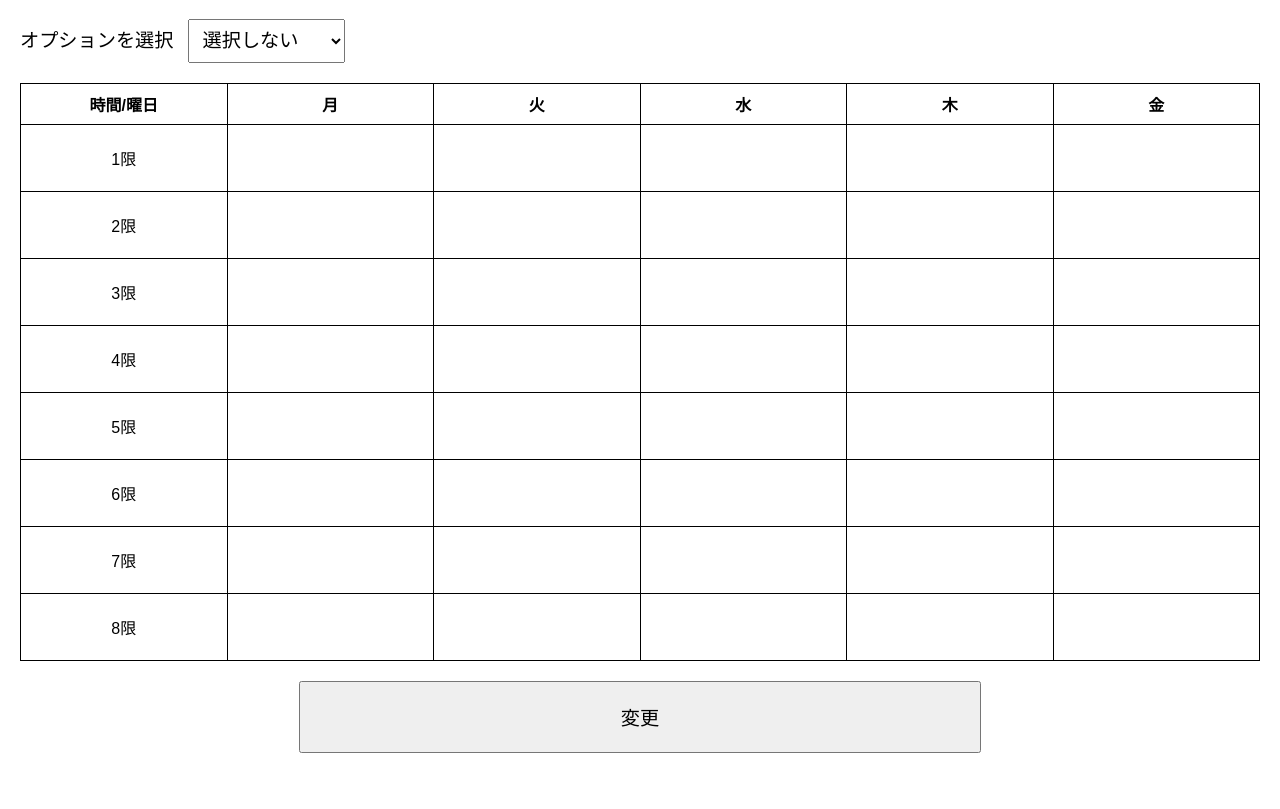
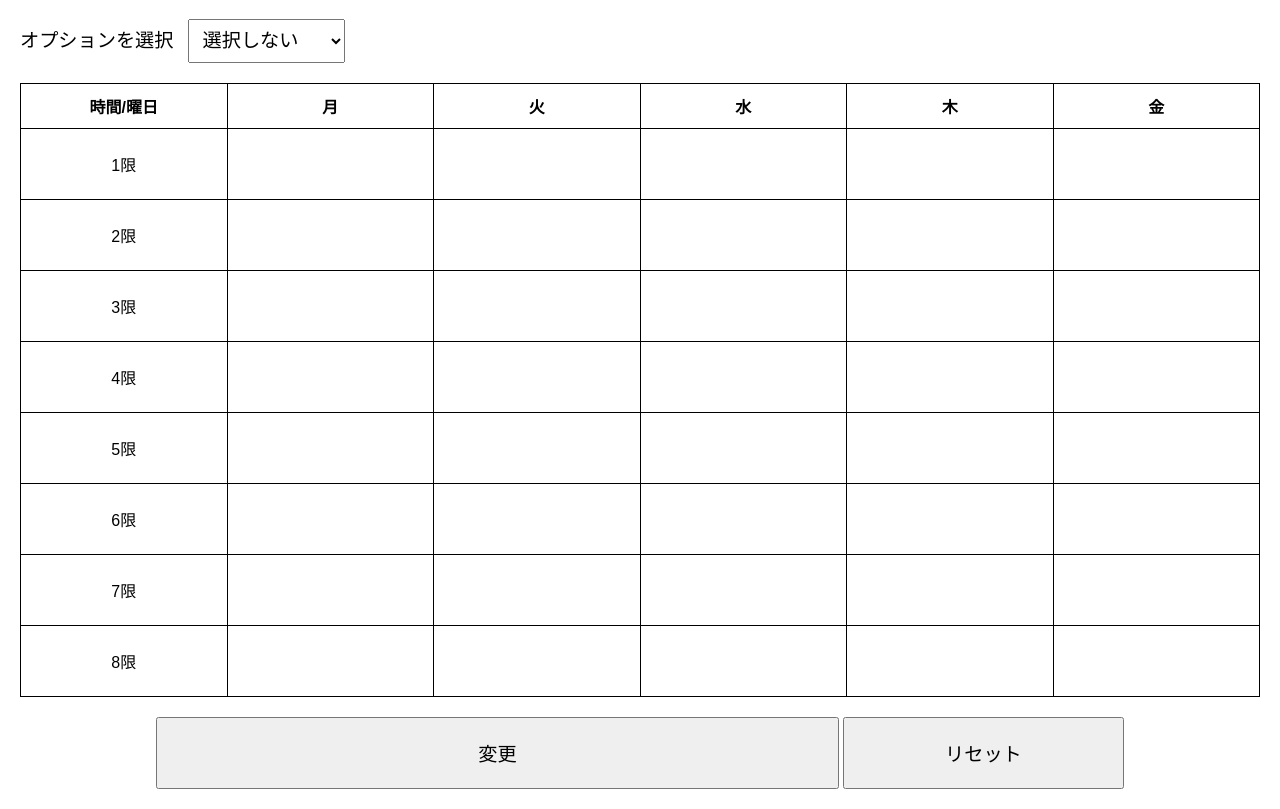
Before and after one commit to misorange/CCC, a plain HTML site: page schedule.html in a window 1280 px wide. Shown: the part 70-879 px from the top of the page. Before the commit the page ends 843 px from the top, so only its background shows below. Drawn offline with Linux system fonts and the light colour scheme.

Commit message:
htmlの修正

```diff
--- a/js/schedule.js
+++ b/js/schedule.js
@@ -68,7 +68,7 @@ function saveTimetableToLocalStorage() {
     localStorage.setItem('timetable', JSON.stringify(timetable));
     localStorage.setItem('option', selectedOption);
 
-    alert("時間割が保存されました");
+    alert("時間割が保存されました！");
 }
 
 // 保存ボタンのイベントリスナー
@@ -130,6 +130,7 @@ function loadTimetableFromLocalStorage() {
 document.getElementById('reset-button').addEventListener('click', function() {
     localStorage.removeItem('timetable');
     localStorage.removeItem('option');
+    alert("時間割がリセットされました！");
     location.reload();  // ページをリロードして初期状態に戻す
 });
 
--- a/schedule.html
+++ b/schedule.html
@@ -5,17 +5,6 @@
     <meta name="viewport" content="width=device-width, initial-scale=1.0">
     <title>時間割表作成</title>
     <link rel="stylesheet" href="css/schedule.css">
-    <style>
-        table {
-            width: 100%;
-            border-collapse: collapse;
-        }
-        th, td {
-            border: 1px solid #000;
-            padding: 8px;
-            text-align: center;
-        }
-    </style>
 </head>
 <body>
     <h1>時間割表作成アプリ</h1>
@@ -117,6 +106,7 @@
     </table>
     <div style="text-align:center; margin-top:20px;">
         <button id="submit-button" style="font-size:1.2em; padding:20px 320px;">変更</button>
+        <button id="reset-button" style="font-size:1.2em; padding:20px 100px;">リセット</button>
     </div>
     <script src="js/schedule.js"></script>
 </body>
```
